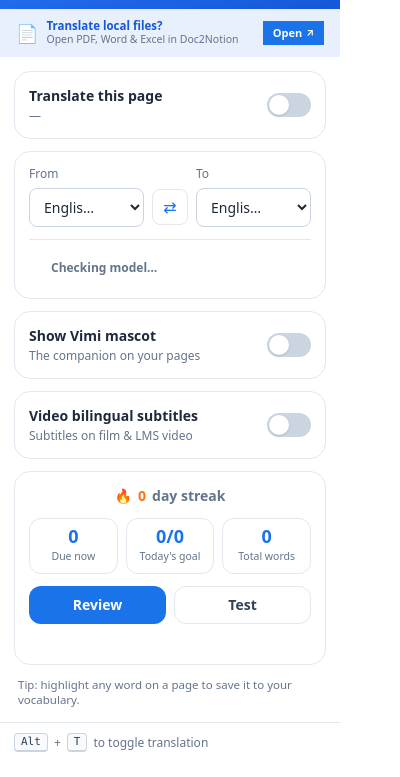
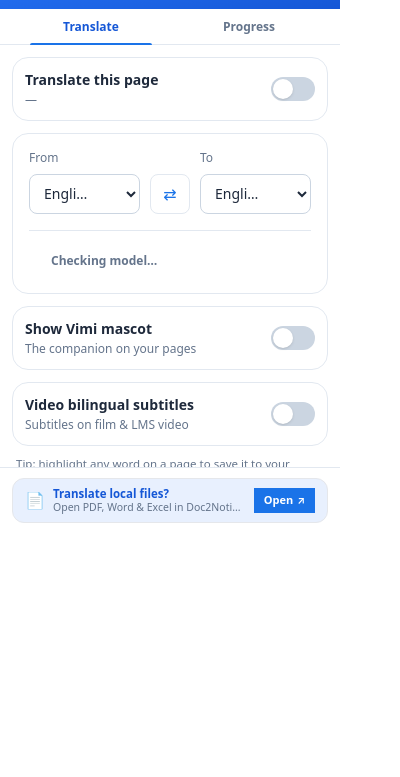
Before and after one commit to nvcong1710/MyChromeExtension, a browser extension: page BilingualTranslate/popup.html in a window 400 px wide. Shown: the part 67-844 px from the top of the page. Drawn offline with Linux system fonts and the light colour scheme.

Commit message:
Cải thiện bố cục và vùng cuộn popup
Chia popup thành tab Translate và Progress, nới rộng khu vực chọn ngôn ngữ. Chỉ cho phép cuộn phần nội dung, cố định header và footer Doc2Notion, đồng thời bổ sung kiểm thử chuyển tab.

```diff
--- a/BilingualTranslate/popup.css
+++ b/BilingualTranslate/popup.css
@@ -1,12 +1,100 @@
+html,
+body {
+  width: 340px;
+  height: 600px;
+  overflow: hidden;
+}
+
+body {
+  display: flex;
+  flex-direction: column;
+}
+
+body > header,
+.popup-tabs,
+.popup-footer {
+  flex: 0 0 auto;
+}
+
+.popup-main {
+  flex: 1 1 auto;
+  min-height: 0;
+  overflow-x: hidden;
+  overflow-y: auto;
+  overscroll-behavior: contain;
+}
+
+.popup-footer {
+  border-top: 1px solid #e2e8f0;
+  background: #fff;
+  padding: 10px 12px;
+}
+
+.popup-tabs {
+  display: grid;
+  grid-template-columns: repeat(2, minmax(0, 1fr));
+  border-bottom: 1px solid #e2e8f0;
+  background: #fff;
+  padding: 0 12px;
+}
+
+.popup-tab {
+  position: relative;
+  min-width: 0;
+  padding: 9px 8px 8px;
+  color: #64748b;
+  font-size: 12px;
+  font-weight: 600;
+  text-align: center;
+  transition: color 0.15s ease, background-color 0.15s ease;
+}
+
+.popup-tab::after {
+  position: absolute;
+  right: 18px;
+  bottom: -1px;
+  left: 18px;
+  height: 2px;
+  border-radius: 2px 2px 0 0;
+  background: transparent;
+  content: "";
+}
+
+.popup-tab:hover { color: #1a73e8; }
+.popup-tab.is-active { color: #1557d6; }
+.popup-tab.is-active::after { background: #1a73e8; }
+
+.popup-tab-panel[hidden] { display: none !important; }
+
 .language-selector-row {
   display: grid;
-  grid-template-columns: minmax(0, 1fr) 36px minmax(0, 1fr);
+  grid-template-columns: minmax(0, 1fr) 40px minmax(0, 1fr);
   align-items: end;
-  gap: 8px;
+  gap: 10px;
+}
+
+.language-card {
+  padding: 16px;
+}
+
+.language-card .label {
+  margin-bottom: 8px;
+}
+
+.language-card #swap {
+  width: 40px;
+  height: 40px;
+  margin-bottom: 0;
+}
+
+.language-model-divider {
+  margin-top: 16px;
+  padding-top: 14px;
 }
 
 .language-select {
   min-width: 0;
+  min-height: 40px;
   padding-left: 10px;
   padding-right: 30px;
   overflow: hidden;
@@ -15,7 +103,8 @@
 }
 
 .model-status {
-  display: inline-flex;
+  display: flex;
+  flex: 1 1 auto;
   min-width: 0;
   align-items: center;
   gap: 6px;
@@ -27,11 +116,24 @@
 
 .model-control-row {
   display: flex;
-  flex-wrap: wrap;
+  flex-wrap: nowrap;
   min-height: 32px;
   align-items: center;
   justify-content: space-between;
   gap: 8px;
+}
+
+#modelStatusText {
+  display: -webkit-box;
+  min-width: 0;
+  overflow: hidden;
+  -webkit-box-orient: vertical;
+  -webkit-line-clamp: 2;
+}
+
+#modelAction {
+  flex: 0 0 auto;
+  white-space: nowrap;
 }
 
 .model-status-icon,
@@ -97,3 +199,18 @@
 .dark .model-action-download:hover {
   background: rgba(43, 124, 255, 0.28);
 }
+
+.dark .popup-tabs {
+  border-color: #334155;
+  background: #0f172a;
+}
+
+.dark .popup-footer {
+  border-color: #334155;
+  background: #0f172a;
+}
+
+.dark .popup-tab { color: #94a3b8; }
+.dark .popup-tab:hover,
+.dark .popup-tab.is-active { color: #93c5fd; }
+.dark .popup-tab.is-active::after { background: #60a5fa; }
--- a/BilingualTranslate/popup.html
+++ b/BilingualTranslate/popup.html
@@ -20,25 +20,19 @@
       </button>
     </header>
 
-    <!-- Prominent Top Banner: Translate Local Documents (Zero scrolling required) -->
-    <aside class="flex items-center justify-between gap-2.5 border-b border-brand-200 bg-brand-50 px-4 py-2.5 text-slate-800 dark:border-slate-700 dark:bg-slate-800/90 dark:text-slate-100">
-      <div class="flex items-center gap-2 min-w-0">
-        <span class="text-lg shrink-0">📄</span>
-        <div class="min-w-0 text-[11.5px] leading-tight">
-          <div class="font-bold text-brand-700 dark:text-brand-400 truncate">Translate local files?</div>
-          <div class="text-[10.5px] text-slate-500 dark:text-slate-400 truncate">Open PDF, Word &amp; Excel in Doc2Notion</div>
-        </div>
-      </div>
-      <button id="openDoc2Notion" title="Open Doc2Notion (https://doc2-notion.vercel.app/)"
-        class="shrink-0 inline-flex items-center gap-1 rounded-md bg-brand-600 px-2.5 py-1 text-[11px] font-bold text-white shadow-sm hover:bg-brand-700 transition">
-        <span>Open</span>
-        <span class="text-[10px]">↗</span>
+    <nav class="popup-tabs" aria-label="Popup sections">
+      <button id="translateTab" class="popup-tab is-active" type="button" data-popup-tab="translate" aria-controls="translatePanel" aria-selected="true">
+        Translate
       </button>
-    </aside>
+      <button id="progressTab" class="popup-tab" type="button" data-popup-tab="progress" aria-controls="progressPanel" aria-selected="false">
+        Progress
+      </button>
+    </nav>
 
-    <main class="flex flex-col gap-3 p-3.5">
+    <main class="popup-main flex flex-col gap-2.5 p-3">
+      <div id="translatePanel" class="popup-tab-panel flex flex-col gap-3" role="tabpanel" aria-labelledby="translateTab">
       <!-- Translate toggle -->
-      <section class="card flex items-center justify-between p-3.5">
+      <section class="card flex items-center justify-between p-3">
         <div class="min-w-0">
           <div class="text-sm font-semibold">Translate this page</div>
           <div id="host" class="mt-0.5 truncate text-xs text-slate-500 dark:text-slate-400">—</div>
@@ -51,7 +45,7 @@
       </section>
 
       <!-- Language pair -->
-      <section class="card p-3.5">
+      <section class="card language-card">
         <div class="language-selector-row">
           <label class="min-w-0 flex-1">
             <span class="label">From</span>
@@ -64,8 +58,8 @@
             <select id="tgt" class="input language-select"></select>
           </label>
         </div>
-        <div class="mt-3 border-t border-slate-200 dark:border-slate-700">
-          <div class="model-control-row mt-3" aria-live="polite">
+        <div class="language-model-divider border-t border-slate-200 dark:border-slate-700">
+          <div class="model-control-row" aria-live="polite">
             <div id="modelStatus" class="model-status" data-tone="neutral">
               <span id="modelStatusIcon" class="model-status-icon" aria-hidden="true"></span>
               <span id="modelStatusText">Checking model…</span>
@@ -80,7 +74,7 @@
       </section>
 
       <!-- Mascot toggle -->
-      <section class="card flex items-center justify-between p-3.5">
+      <section class="card flex items-center justify-between p-3">
         <div class="min-w-0">
           <div class="text-sm font-semibold">Show Vimi mascot</div>
           <div class="mt-0.5 text-xs text-slate-500 dark:text-slate-400">The companion on your pages</div>
@@ -93,7 +87,7 @@
       </section>
 
       <!-- Video Subtitles toggle -->
-      <section class="card flex items-center justify-between p-3.5">
+      <section class="card flex items-center justify-between p-3">
         <div class="min-w-0">
           <div class="text-sm font-semibold">Video bilingual subtitles</div>
           <div class="mt-0.5 text-xs text-slate-500 dark:text-slate-400">Subtitles on film &amp; LMS video</div>
@@ -105,6 +99,9 @@
         </label>
       </section>
 
+      </div>
+
+      <div id="progressPanel" class="popup-tab-panel hidden" role="tabpanel" aria-labelledby="progressTab" hidden>
         <!-- Learning stats -->
         <section class="card flex flex-col gap-3 p-3.5">
         <div class="flex items-center justify-center gap-1.5 text-sm font-bold text-orange-500">
@@ -131,17 +128,35 @@
         </div>
         <div id="testNote" class="min-h-[14px] text-center text-[11.5px] text-slate-500 dark:text-slate-400"></div>
         </section>
+      </div>
 
       <p class="px-1 text-[11.5px] leading-snug text-slate-500 dark:text-slate-400">
         Tip: highlight any word on a page to save it to your vocabulary.
       </p>
-    </main>
 
-    <footer class="flex items-center gap-1.5 border-t border-slate-200 px-3.5 py-2.5 text-xs text-slate-500 dark:border-slate-700 dark:text-slate-400">
+      <div class="flex items-center gap-1.5 px-1 text-xs text-slate-500 dark:text-slate-400">
         <kbd class="rounded border border-b-2 border-slate-300 bg-slate-50 px-1.5 text-[11px] text-slate-700 dark:border-slate-600 dark:bg-slate-800 dark:text-slate-200">Alt</kbd>
         +
         <kbd class="rounded border border-b-2 border-slate-300 bg-slate-50 px-1.5 text-[11px] text-slate-700 dark:border-slate-600 dark:bg-slate-800 dark:text-slate-200">T</kbd>
         <span class="flex-1">to toggle translation</span>
+      </div>
+    </main>
+
+    <footer class="popup-footer">
+      <aside class="flex items-center justify-between gap-2.5 rounded-xl border border-brand-200 bg-brand-50 px-3 py-2 text-slate-800 dark:border-slate-700 dark:bg-slate-800/90 dark:text-slate-100">
+        <div class="flex min-w-0 items-center gap-2">
+          <span class="shrink-0 text-base">📄</span>
+          <div class="min-w-0 text-[11.5px] leading-tight">
+            <div class="truncate font-bold text-brand-700 dark:text-brand-400">Translate local files?</div>
+            <div class="truncate text-[10.5px] text-slate-500 dark:text-slate-400">Open PDF, Word &amp; Excel in Doc2Notion</div>
+          </div>
+        </div>
+        <button id="openDoc2Notion" title="Open Doc2Notion (https://doc2-notion.vercel.app/)"
+          class="inline-flex shrink-0 items-center gap-1 rounded-md bg-brand-600 px-2.5 py-1 text-[11px] font-bold text-white shadow-sm transition hover:bg-brand-700">
+          <span>Open</span>
+          <span class="text-[10px]">↗</span>
+        </button>
+      </aside>
     </footer>
 
     <script src="store.js"></script>
--- a/BilingualTranslate/popup.js
+++ b/BilingualTranslate/popup.js
@@ -16,6 +16,11 @@ const modelStatusText = $("modelStatusText");
 const modelAction = $("modelAction");
 const modelActionIcon = $("modelActionIcon");
 const modelActionText = $("modelActionText");
+const popupTabButtons = [$("translateTab"), $("progressTab")];
+const popupTabPanels = {
+  translate: $("translatePanel"),
+  progress: $("progressPanel"),
+};
 
 const MODEL_ICONS = Object.freeze({
   check: '<svg viewBox="0 0 24 24"><circle cx="12" cy="12" r="9"/><path d="m8 12 2.5 2.5L16 9"/></svg>',
@@ -35,7 +40,23 @@ let languageSaveQueue = Promise.resolve();
 let appliedPair = null;
 let languageSelectionDirty = false;
 let currentModelState = "checking";
+let activePopupTab = "translate";
 const modelDownloads = new Map();
+
+function showPopupTab(nextTab) {
+  if (!popupTabPanels[nextTab]) return;
+  activePopupTab = nextTab;
+  for (const button of popupTabButtons) {
+    const isActive = button.dataset.popupTab === activePopupTab;
+    button.classList.toggle("is-active", isActive);
+    button.setAttribute("aria-selected", String(isActive));
+  }
+  for (const [name, panel] of Object.entries(popupTabPanels)) {
+    const isActive = name === activePopupTab;
+    panel.hidden = !isActive;
+    panel.classList.toggle("hidden", !isActive);
+  }
+}
 
 function fill(sel) {
   sel.innerHTML = "";
@@ -120,9 +141,9 @@ function renderModelState(state) {
     ready: { status: "Model ready", icon: "check", tone: "ready", action: "Refresh", actionIcon: "refresh", actionType: "apply", disabled: false },
     required: { status: "Model required", icon: "required", tone: "required", action: "Download model", actionIcon: "download", actionType: "download", disabled: false },
     downloading: { status: "Downloading model…", icon: "spinner", tone: "required", action: "Downloading…", actionIcon: "spinner", actionType: "none", disabled: true },
-    cloud: { status: "Local model unavailable · Use cloud", icon: "cloud", tone: "neutral", action: "Use cloud", actionIcon: "refresh", actionType: "apply", disabled: false },
-    checkFailed: { status: "Model check failed · Use cloud", icon: "cloud", tone: "neutral", action: "Use cloud", actionIcon: "refresh", actionType: "apply", disabled: false },
-    downloadFailed: { status: "Model download failed · Use cloud", icon: "unavailable", tone: "error", action: "Use cloud", actionIcon: "refresh", actionType: "apply", disabled: false },
+    cloud: { status: "Cloud translation required", icon: "cloud", tone: "neutral", action: "Use cloud", actionIcon: "refresh", actionType: "apply", disabled: false },
+    checkFailed: { status: "Cloud translation required", icon: "cloud", tone: "neutral", action: "Use cloud", actionIcon: "refresh", actionType: "apply", disabled: false },
+    downloadFailed: { status: "Model download failed", icon: "unavailable", tone: "error", action: "Use cloud", actionIcon: "refresh", actionType: "apply", disabled: false },
   };
   currentModelState = states[state] ? state : "cloud";
   const view = { ...(states[currentModelState]) };
@@ -133,7 +154,8 @@ function renderModelState(state) {
     view.tone = "required";
   }
   if (!needsApply && view.actionType === "apply" && currentModelState !== "ready") {
-    view.action = "Refresh with cloud";
+    view.status = "Using cloud model";
+    view.action = "Refresh";
   }
   modelStatus.dataset.tone = view.tone;
   modelStatusIcon.innerHTML = MODEL_ICONS[view.icon] || "";
@@ -331,6 +353,11 @@ async function init() {
 
 power.addEventListener("change", () => send("BT_TOGGLE"));
 
+for (const button of popupTabButtons) {
+  button.addEventListener("click", () => showPopupTab(button.dataset.popupTab));
+}
+showPopupTab("translate");
+
 // Show/hide the mascot. Open tabs react live via mascot.js's storage listener.
 $("mascot").addEventListener("change", () => {
   F.setConfig({ mascotEnabled: $("mascot").checked });
```
Also changed, not shown: BilingualTranslate/popup-model.test.js (+56 -6 lines). Lines whose indentation alone changed are shown as unchanged.
